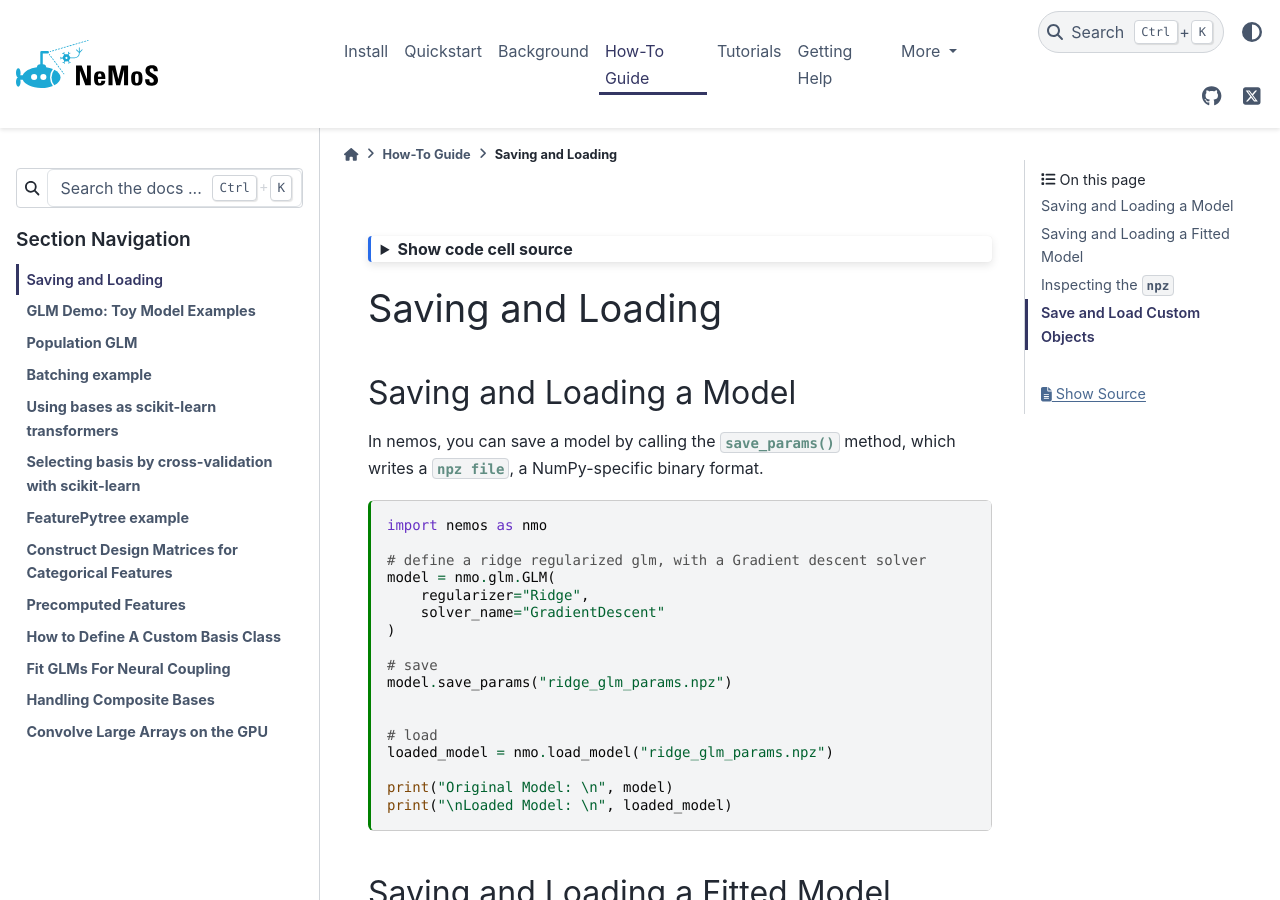
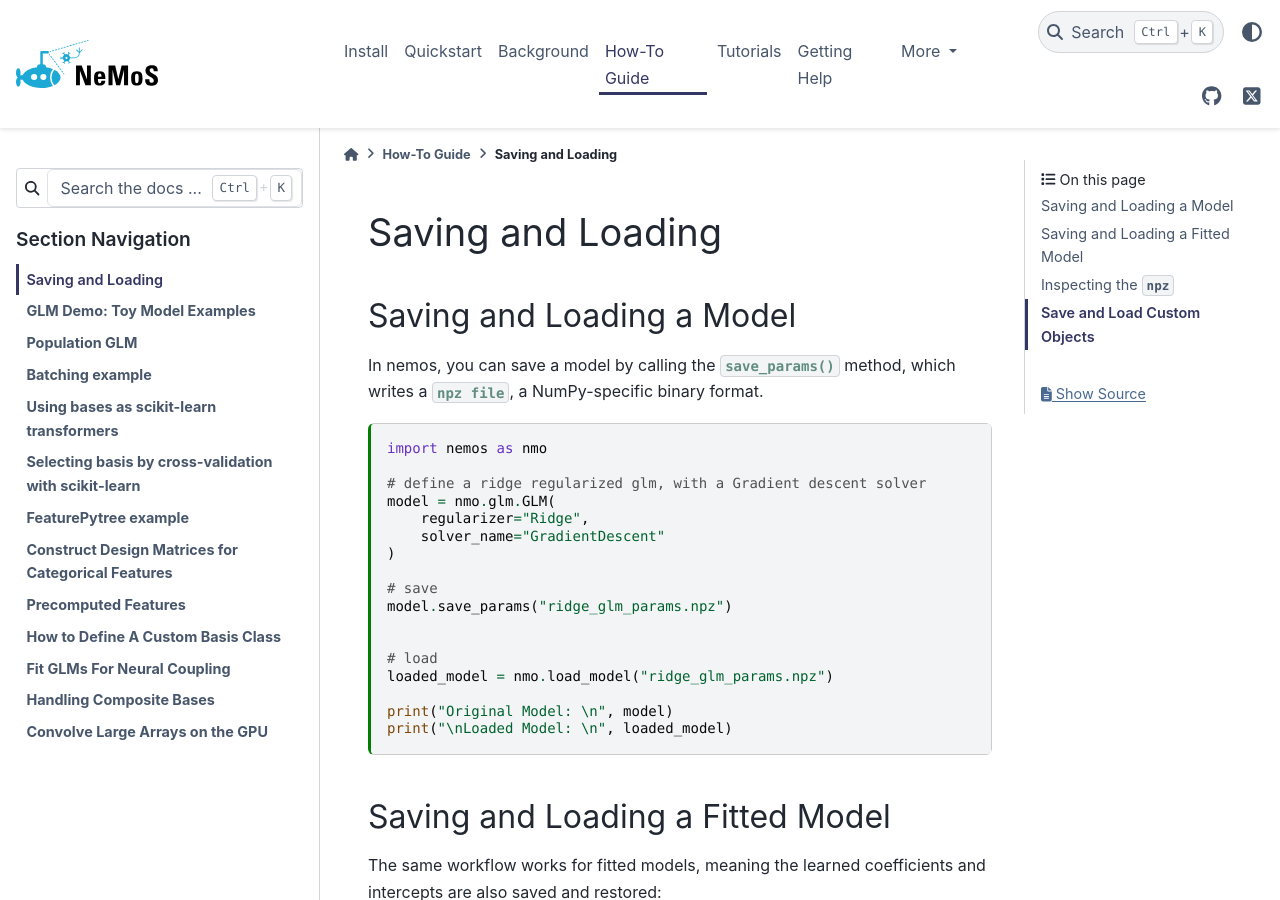
Before and after one commit to flatironinstitute/nemos, a Sphinx documentation site: the page built from docs/how_to_guide/save_and_load.md, in a window 1280 px wide and 900 px high. Built offline with Sphinx 7.4.7 and the PyData theme 0.15.4, drawn with Linux system fonts in a browser that asks for light colours; some of the changed lines change nothing that is shown.

Commit message:
remove code block

````diff
--- a/docs/how_to_guide/save_and_load.md
+++ b/docs/how_to_guide/save_and_load.md
@@ -10,14 +10,6 @@
   language: python
   name: python3
 ---
-
-```{code-cell} ipython3
-:tags: [hide-input]
-
-import warnings
-
-
-```
 
 # Saving and Loading
 
````
